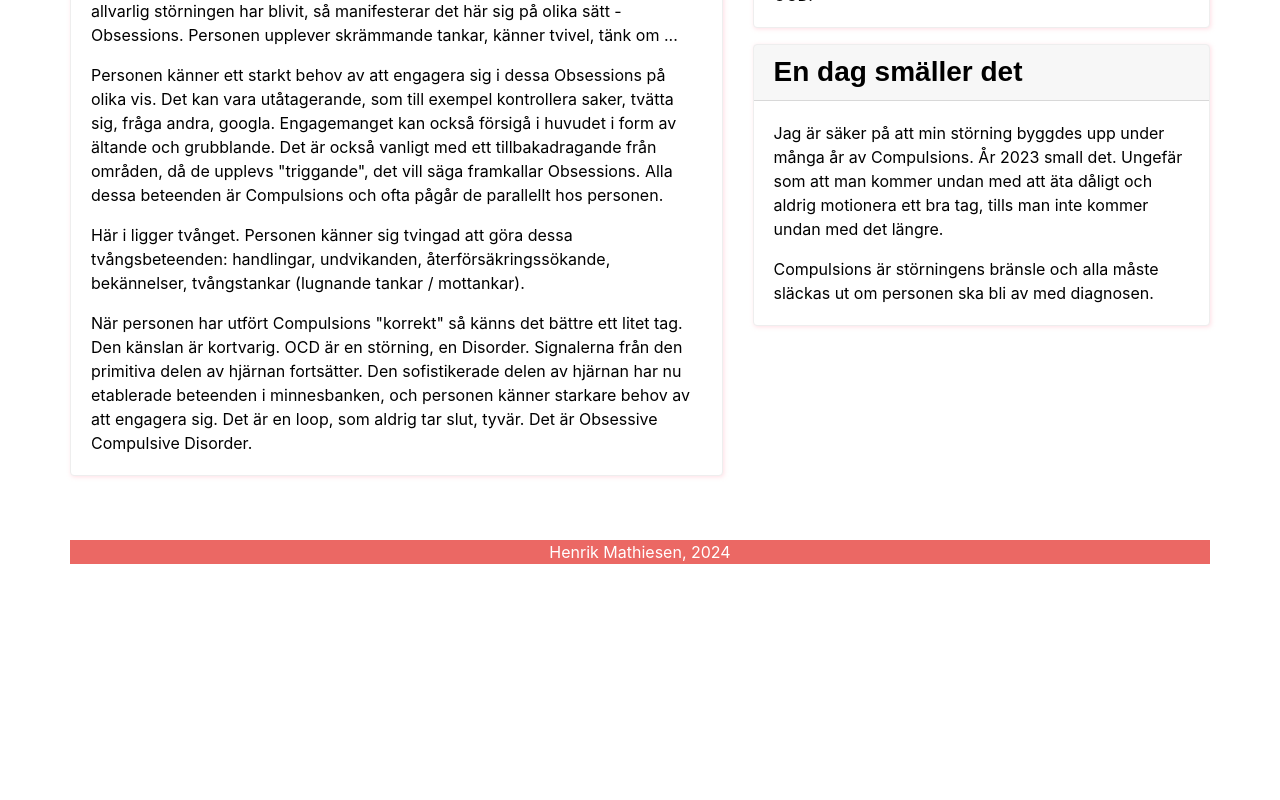
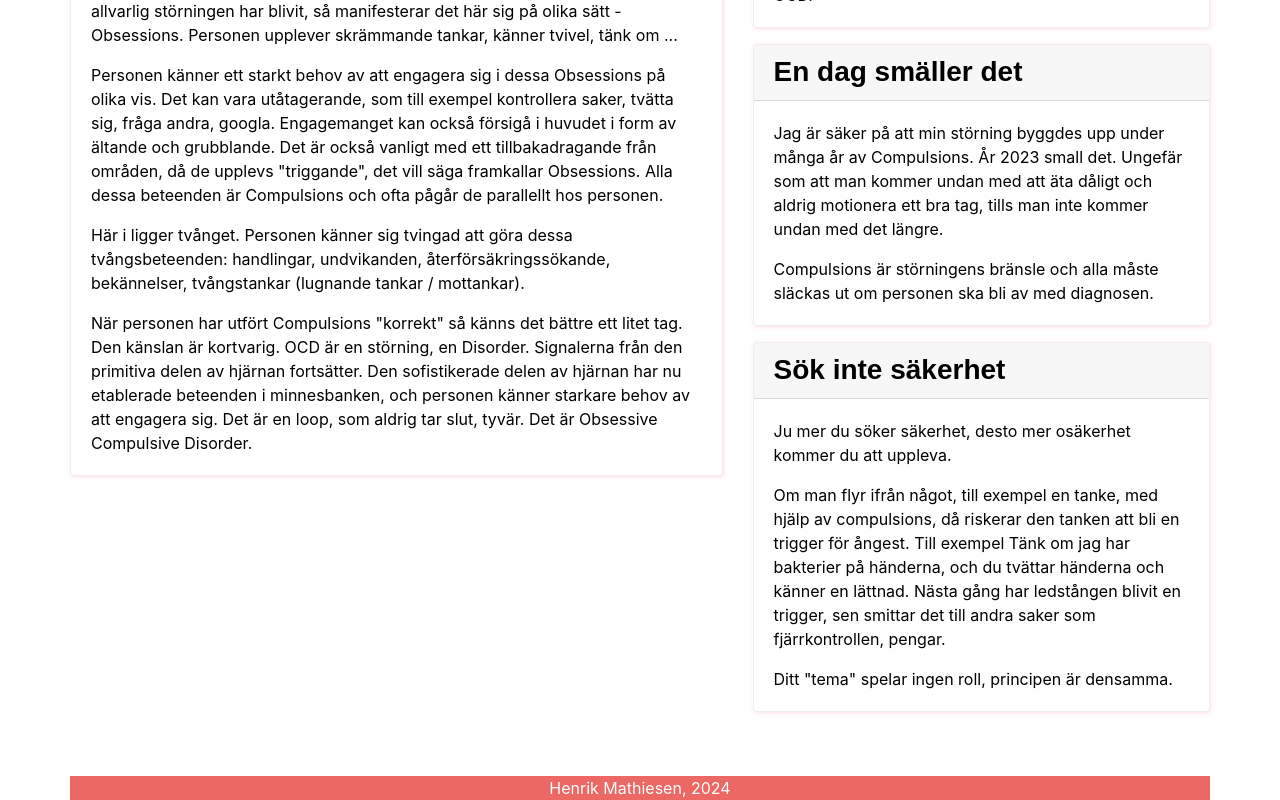
Before and after one commit to henrikmathiesen/hmo, an Angular app: page /#/om in a window 1280 px wide. Shown: the part 503-1303 px from the top of the page. Before the commit the page ends 1067 px from the top, so only its background shows below. Built offline with nearby package versions, Linux system fonts and the light colour scheme; a web font is replaced by a local one.

Commit message:
Text update

```diff
--- a/src/app/routes/om/om.component.html
+++ b/src/app/routes/om/om.component.html
@@ -49,5 +49,18 @@
                 Compulsions är störningens bränsle och alla måste släckas ut om personen ska bli av med diagnosen.
             </p>
         </app-card>
+        <app-card [header]="'Sök inte säkerhet'">
+            <p class="card-text">
+                Ju mer du söker säkerhet, desto mer osäkerhet kommer du att uppleva.
+            </p>
+            <p class="card-text">
+                Om man flyr ifrån något, till exempel en tanke, med hjälp av compulsions, då riskerar den tanken att bli en trigger för
+                ångest. Till exempel Tänk om jag har bakterier på händerna, och du tvättar händerna och känner en lättnad.
+                Nästa gång har ledstången blivit en trigger, sen smittar det till andra saker som fjärrkontrollen, pengar.
+            </p>
+            <p class="card-text">
+                Ditt "tema" spelar ingen roll, principen är densamma.
+            </p>
+        </app-card>
     </div>
 </div>
```
